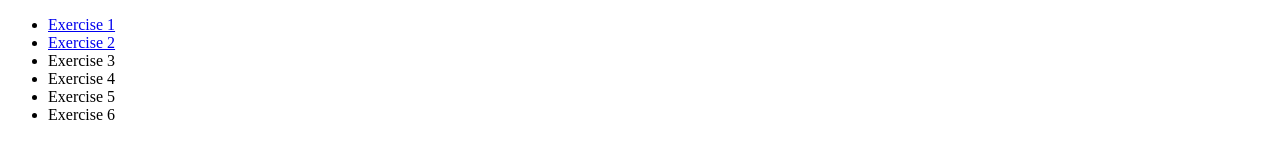
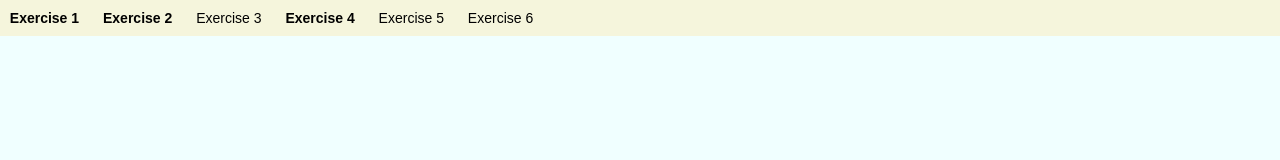
Before and after one commit to lauri23009/Individual-Exercises, a plain HTML site: page index.html in a window 1280 px wide. Drawn offline with Linux system fonts and the light colour scheme.

Commit message:
Added link to style.css file and exercise4.html page

```diff
--- a/index.html
+++ b/index.html
@@ -3,18 +3,22 @@
 <head>
     <meta charset="UTF-8">
     <meta name="viewport" content="width=device-width, initial-scale=1.0">
+    <link rel="stylesheet" href="css/style.css">
+
     <title>My individual Tasks - Lauri Raatikainen</title>
 </head>
 <body>
-    <ul>
+    <nav>
+    <ul class="top-menu">
         <li><a href="exercise1.html" target="_blank">Exercise 1 </a></li>
         <li><a href="exercise2.html" target="_blank">Exercise 2 </a></li>
         <li>Exercise 3</li>
-        <li>Exercise 4</li>
+        <li><a href="exercise4.html" target="_blank">Exercise 4 </a></li>
         <li>Exercise 5</li>
         <li>Exercise 6</li>
 
     </ul>
+    </nav>
 
 </body>
 </html>
```
